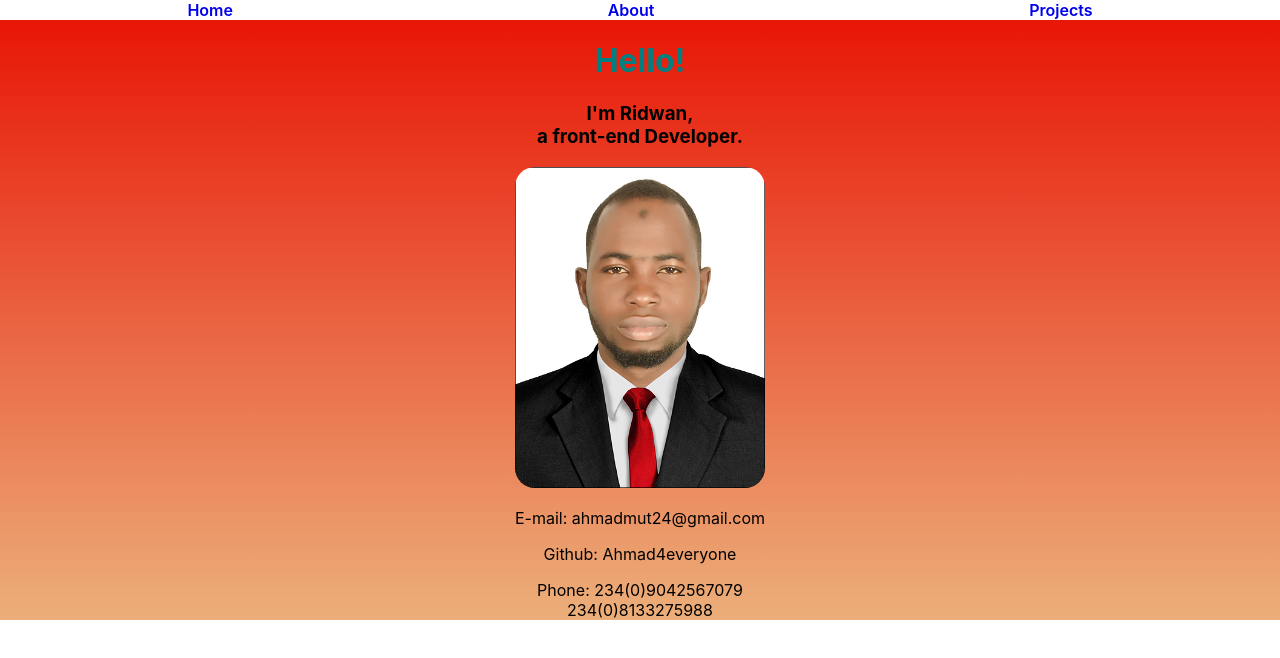
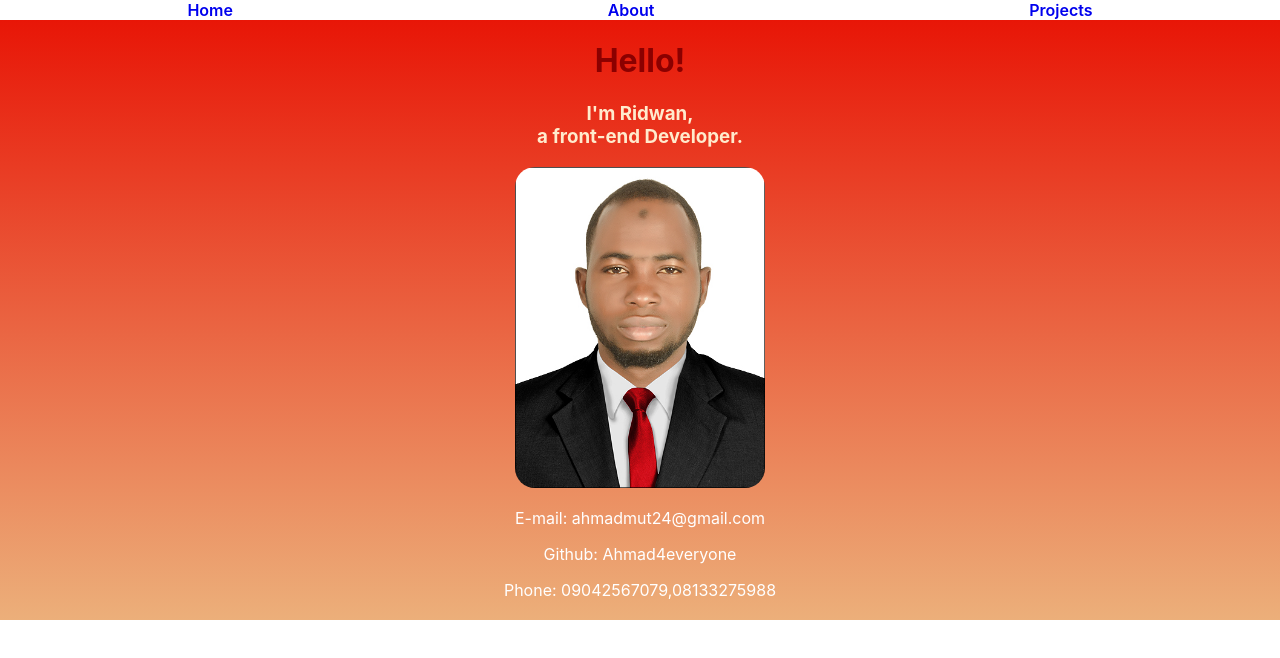
Before and after one commit to Ahmad4everyone/reactportfolio, a React (Create React App) app: page / in a window 1280 px wide. Shown: the top 658 px of the page. Built offline with nearby package versions, Linux system fonts and the light colour scheme.

Commit message:
mode change

```diff
--- a/src/components/AboutUs.jsx
+++ b/src/components/AboutUs.jsx
@@ -12,7 +12,7 @@ const AboutUs = () => {
   return (
     <div className='div2'>
      <h2 className='str'>
-      I am interested in IT and everything around it, I am courteous and enthusistic and keenly ready to gain more experience in the field, and for this reason, i am looking for a company willing to offer me a placement amongst their developers, in return, i would offer my full commitment, and be a pleasant and a friendly addition to the team. I am therefore looking for a job or an internship as a frontend developer in your reputable organisation.
+      I am interested in IT and everything around it, I am courteous,enthusiastic and keenly ready to gain more experience in the field, and for this reason, i am looking for a company willing to offer me a placement amongst their developers, in return, i would offer my full commitment, and be a pleasant and a friendly addition to the team. I am therefore looking for a job or an internship as a frontend developer in your reputable organisation.
      </h2>
      <h1 className='h32nd'>Skills!</h1>
      <section className='sec'>
--- a/src/components/Contact.js
+++ b/src/components/Contact.js
@@ -13,7 +13,7 @@ const Contact = () => {
     <div >
 
       <div className='duni'>
-        <p style={{color:'white', fontWeight:'bold'}}>Click the name below the images!</p>
+        <p className='parag'>Click the name below the images!</p>
       <img src={octv} style={{width:'150px'}}/>
       <a href='https://octave-nine.vercel.app/'>Octave</a>
      <img src={tiktak} style={{width:'150px'}}/>
--- a/src/components/Home.js
+++ b/src/components/Home.js
@@ -8,9 +8,11 @@ const Home = () => {
         <h1 className='h1st'>Hello!</h1>
         <h3 className='h31st'>I'm Ridwan,<br/>a front-end Developer.</h3>
         <img src={AhmadPhoto} className='img1'/>
-        <p>E-mail: ahmadmut24@gmail.com</p>
-        <p>Github: Ahmad4everyone</p>
-        <p>Phone: 234(0)9042567079 <br/> 234(0)8133275988</p>
+        <div id='new'>
+        <p style={{color:'white'}}>E-mail: ahmadmut24@gmail.com</p>
+        <p style={{color:'white'}}>Github: Ahmad4everyone</p>
+        <p style={{color:'white'}}>Phone: 09042567079,08133275988</p>
+        </div>
 
 
 
--- a/src/components/PortFolio.css
+++ b/src/components/PortFolio.css
@@ -18,8 +18,11 @@
     margin: 0 auto;
 }
 .h1st{
-    color: teal;
+    color: darkred;
 
+}
+.h31st{
+    color: blanchedalmond;
 }
 .div2{
     position: relative;
@@ -88,6 +91,12 @@ a{
     text-decoration: none;
     font-weight: 600;
 }
+.parag{
+    margin: auto;
+    font-weight: bold;
+    color: dimgray;
+}
+
 @media(max-width: 768px){
     .img1{
         width: 250px;
```
